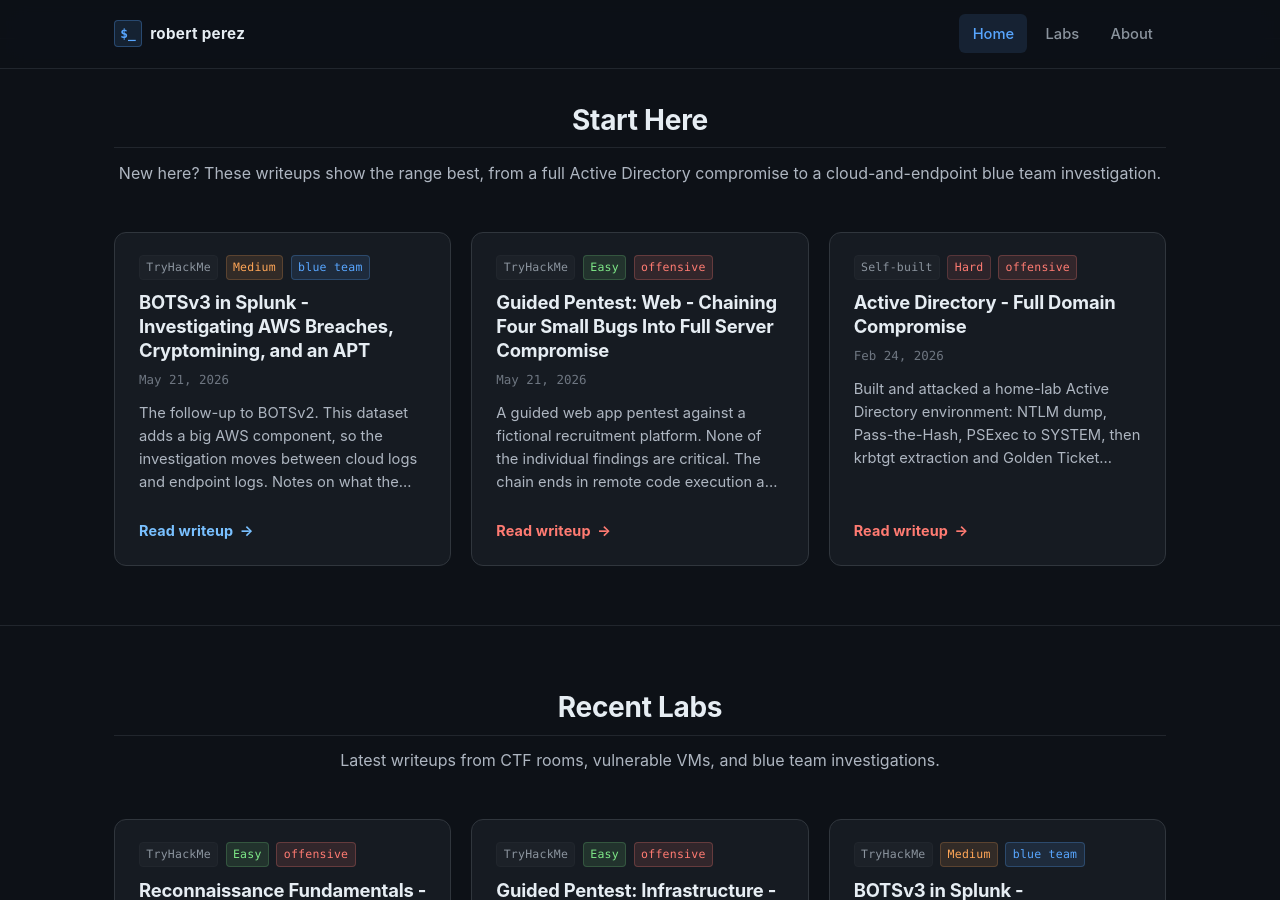
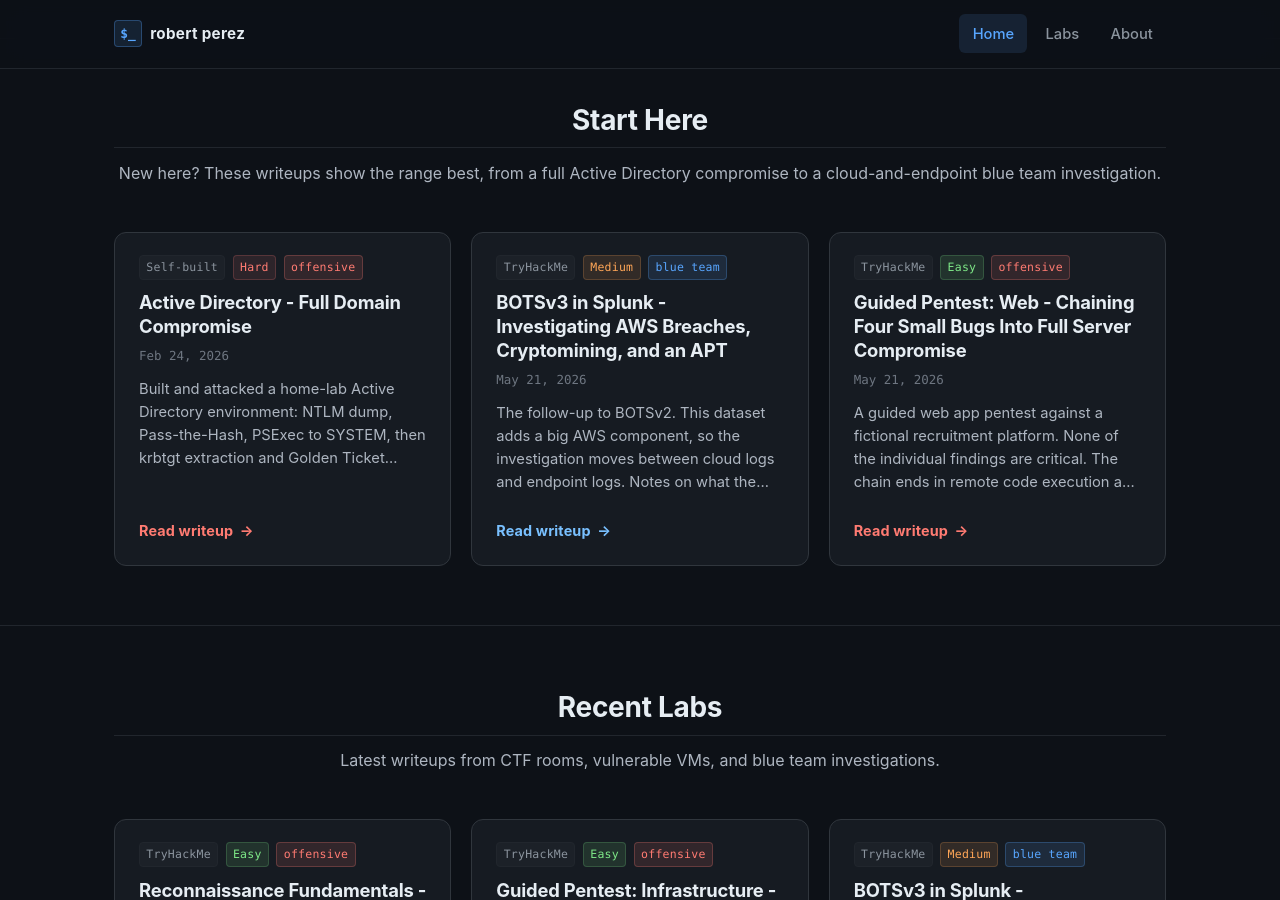
Before and after one commit to barrytd/barrytd.github.io, a Jekyll site: the page built from index.md, in a window 1280 px wide and 900 px high, scrolled down 632 px. Built offline with Jekyll 4.4.1, drawn with Linux system fonts in a browser that asks for light colours.

Commit message:
order the Start Here row by an explicit featured_order
date-sort put the self-built Active Directory compromise last. it is
the strongest differentiator, so drive the row order with a
featured_order front-matter field instead: AD (1), BOTSv3 Splunk (2),
guided web pentest (3). AD now reads leftmost.

Co-Authored-By: Claude Fable 5 <noreply@anthropic.com>

```diff
--- a/_layouts/home.html
+++ b/_layouts/home.html
@@ -45,7 +45,7 @@ layout: default
   </div>
 </section>
 
-{% assign featured_labs = site.labs | where: "featured", true | sort: 'date' | reverse %}
+{% assign featured_labs = site.labs | where: "featured", true | sort: 'featured_order' %}
 {% if featured_labs.size > 0 %}
 <section class="section">
   <div class="container">
```
Also changed, not shown: _labs/ad-full-domain-compromise.md (+1 -0 lines), _labs/guided-pentest-web.md (+1 -0 lines), _labs/splunk-3.md (+1 -0 lines).
